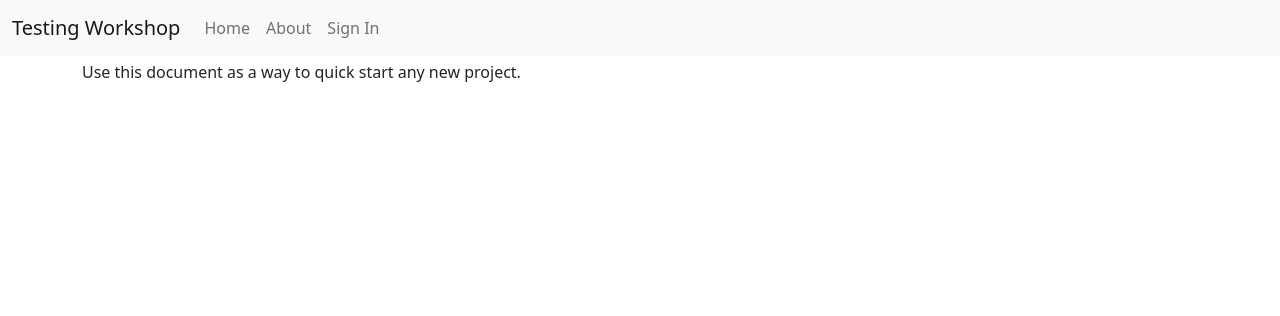
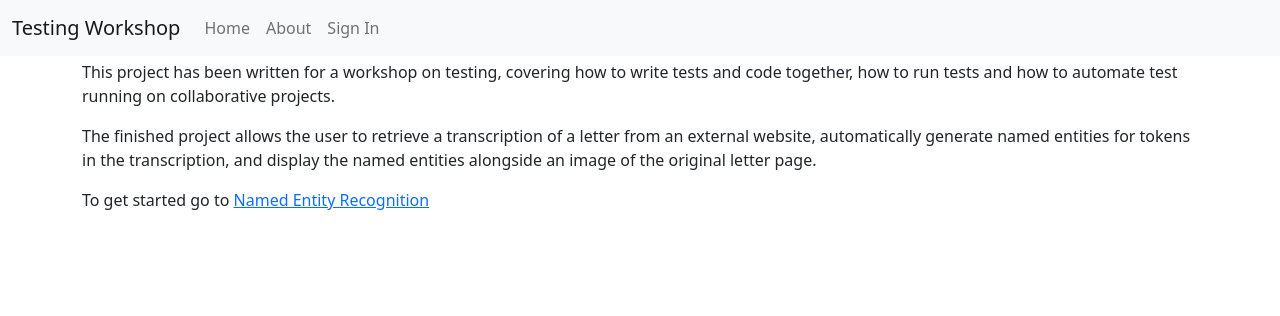
Before and after one commit to mchesterkadwell/testing_workshop, a Django app: template testing_workshop/templates/pages/home.html in a window 1280 px wide. Shown: the top 316 px of the page. Run offline with Django 4.2, Linux system fonts and the light colour scheme; the template is opened without the code that fills it, so the values that code supplies are empty; some libraries are stand-ins or nearby versions.

Commit message:
Change blurb on homepage to explain app purpose.

```diff
--- a/testing_workshop/templates/pages/home.html
+++ b/testing_workshop/templates/pages/home.html
@@ -1 +1,14 @@
 {% extends "base.html" %}
+
+      {% block content %}
+
+        <p>This project has been written for a workshop on testing, covering how to write tests and code together,
+          how to run tests and how to automate test running on collaborative projects. </p>
+
+        <p>The finished project allows the user to retrieve a transcription of a letter from an external website,
+          automatically generate named entities for tokens in the transcription, and display the named entities
+          alongside an image of the original letter page.</p>
+
+        <p>To get started go to <a href="{% url 'ner' %}">Named Entity Recognition</a></p>
+
+      {% endblock content %}
```
